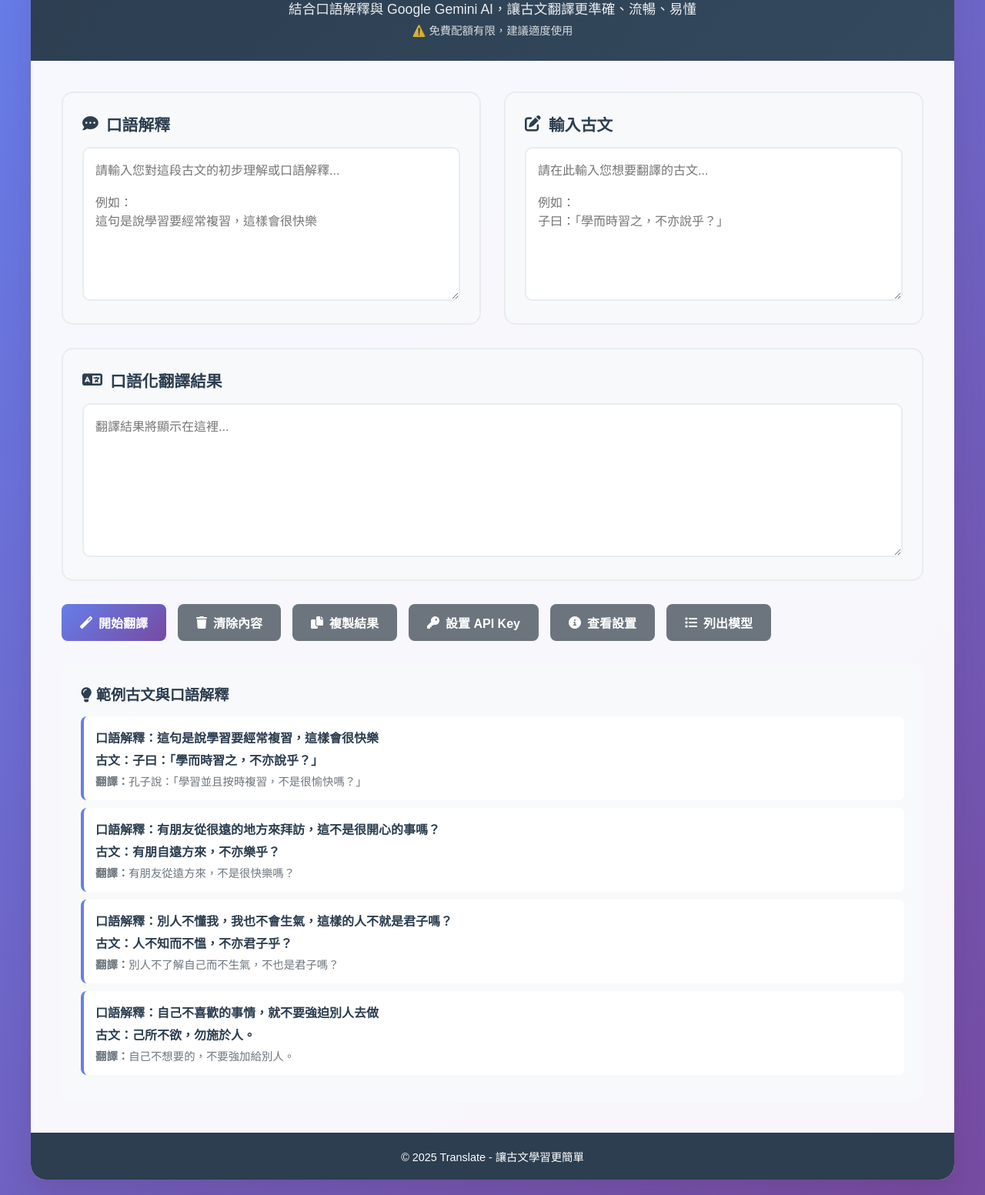
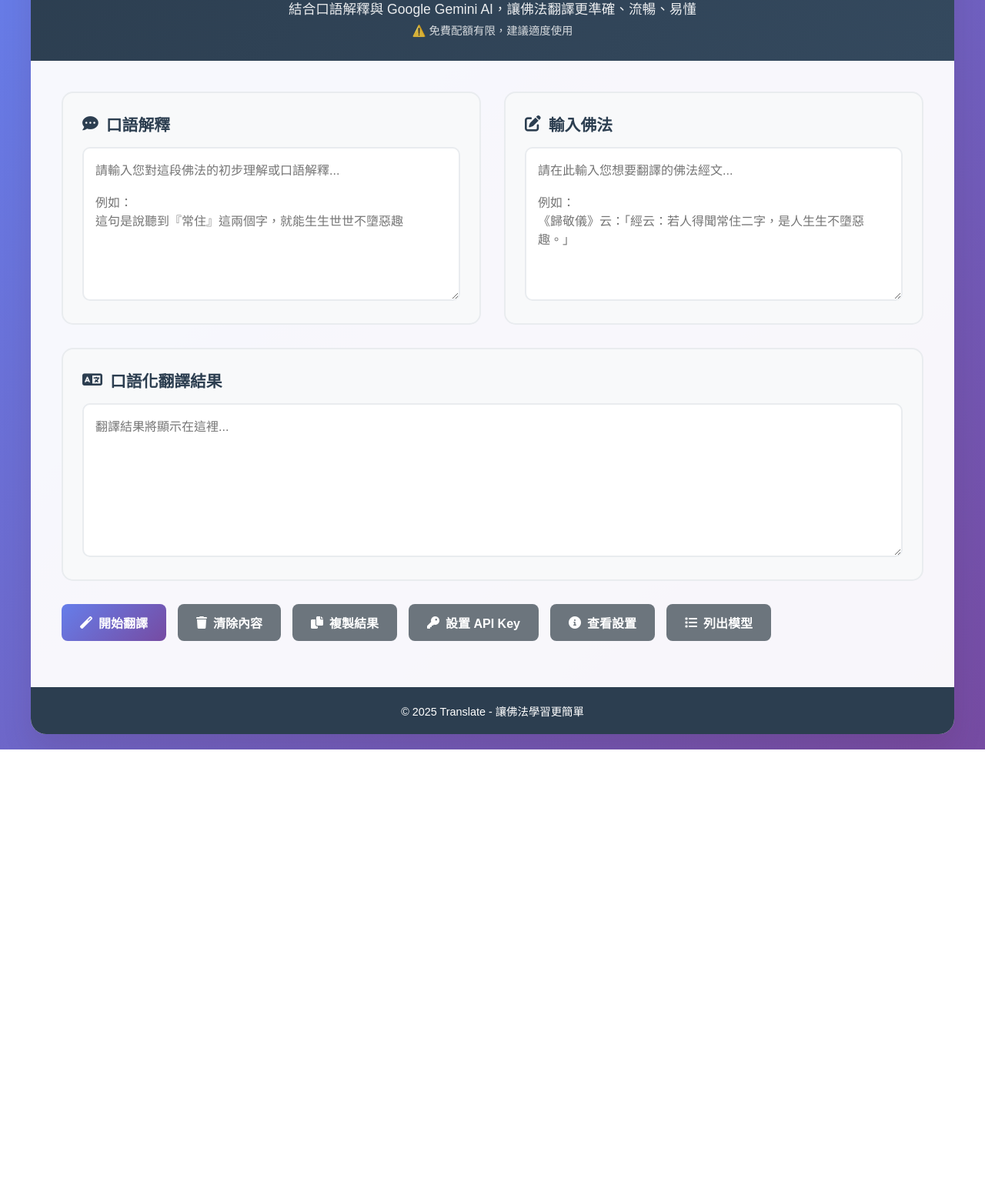
Before and after one commit to larmrim/2025_Translate, a plain HTML site: page index.html in a window 1280 px wide. Shown: the part 120-1673 px from the top of the page at 77% size. After the commit the page ends 1094 px from the top, so only its background shows below. Drawn offline with Linux system fonts and the light colour scheme.

Commit message:
Remove examples section and update terminology from ancient text to Buddhist teachings

```diff
--- a/index.html
+++ b/index.html
@@ -241,8 +241,8 @@
 <body>
     <div class="container">
         <div class="header">
-            <h1><i class="fas fa-scroll"></i> 古文翻譯 AI</h1>
-            <p>結合口語解釋與 Google Gemini AI，讓古文翻譯更準確、流暢、易懂</p>
+            <h1><i class="fas fa-scroll"></i> 佛法翻譯 AI</h1>
+            <p>結合口語解釋與 Google Gemini AI，讓佛法翻譯更準確、流暢、易懂</p>
             <p style="font-size: 0.9rem; opacity: 0.8; margin-top: 5px;">⚠️ 免費配額有限，建議適度使用</p>
         </div>
 
@@ -253,15 +253,15 @@
                         <i class="fas fa-comment-dots"></i>
                         口語解釋
                     </div>
-                    <textarea id="oralExplanation" class="textarea" placeholder="請輸入您對這段古文的初步理解或口語解釋...&#10;&#10;例如：&#10;這句是說學習要經常複習，這樣會很快樂"></textarea>
+                    <textarea id="oralExplanation" class="textarea" placeholder="請輸入您對這段佛法的初步理解或口語解釋...&#10;&#10;例如：&#10;這句是說聽到『常住』這兩個字，就能生生世世不墮惡趣"></textarea>
                 </div>
 
                 <div class="input-section">
                     <div class="section-title">
                         <i class="fas fa-edit"></i>
-                        輸入古文
+                        輸入佛法
                     </div>
-                    <textarea id="inputText" class="textarea" placeholder="請在此輸入您想要翻譯的古文...&#10;&#10;例如：&#10;子曰：「學而時習之，不亦說乎？」"></textarea>
+                    <textarea id="inputText" class="textarea" placeholder="請在此輸入您想要翻譯的佛法經文...&#10;&#10;例如：&#10;《歸敬儀》云：「經云：若人得聞常住二字，是人生生不墮惡趣。」"></textarea>
                 </div>
             </div>
 
@@ -293,67 +293,15 @@
                 <p>AI 正在翻譯中，請稍候...</p>
             </div>
 
-            <div class="examples">
-                <h3><i class="fas fa-lightbulb"></i> 範例古文與口語解釋</h3>
-                <div class="example-item" onclick="loadExample(0)">
-                    <div class="example-text"><strong>口語解釋：</strong>這句是說學習要經常複習，這樣會很快樂</div>
-                    <div class="example-text"><strong>古文：</strong>子曰：「學而時習之，不亦說乎？」</div>
-                    <div class="example-translation"><strong>翻譯：</strong>孔子說：「學習並且按時複習，不是很愉快嗎？」</div>
-                </div>
-                <div class="example-item" onclick="loadExample(1)">
-                    <div class="example-text"><strong>口語解釋：</strong>有朋友從很遠的地方來拜訪，這不是很開心的事嗎？</div>
-                    <div class="example-text"><strong>古文：</strong>有朋自遠方來，不亦樂乎？</div>
-                    <div class="example-translation"><strong>翻譯：</strong>有朋友從遠方來，不是很快樂嗎？</div>
-                </div>
-                <div class="example-item" onclick="loadExample(2)">
-                    <div class="example-text"><strong>口語解釋：</strong>別人不懂我，我也不會生氣，這樣的人不就是君子嗎？</div>
-                    <div class="example-text"><strong>古文：</strong>人不知而不慍，不亦君子乎？</div>
-                    <div class="example-translation"><strong>翻譯：</strong>別人不了解自己而不生氣，不也是君子嗎？</div>
-                </div>
-                <div class="example-item" onclick="loadExample(3)">
-                    <div class="example-text"><strong>口語解釋：</strong>自己不喜歡的事情，就不要強迫別人去做</div>
-                    <div class="example-text"><strong>古文：</strong>己所不欲，勿施於人。</div>
-                    <div class="example-translation"><strong>翻譯：</strong>自己不想要的，不要強加給別人。</div>
-                </div>
-            </div>
         </div>
 
         <div class="footer">
-            <p>&copy; 2025 Translate - 讓古文學習更簡單</p>
+            <p>&copy; 2025 Translate - 讓佛法學習更簡單</p>
         </div>
     </div>
 
     <script src="js/translator.js"></script>
     <script>
-        const examples = [
-            {
-                oralExplanation: "這句是說學習要經常複習，這樣會很快樂",
-                text: "子曰：「學而時習之，不亦說乎？」",
-                translation: "孔子說：「學習並且按時複習，不是很愉快嗎？」"
-            },
-            {
-                oralExplanation: "有朋友從很遠的地方來拜訪，這不是很開心的事嗎？",
-                text: "有朋自遠方來，不亦樂乎？",
-                translation: "有朋友從遠方來，不是很快樂嗎？"
-            },
-            {
-                oralExplanation: "別人不懂我，我也不會生氣，這樣的人不就是君子嗎？",
-                text: "人不知而不慍，不亦君子乎？",
-                translation: "別人不了解自己而不生氣，不也是君子嗎？"
-            },
-            {
-                oralExplanation: "自己不喜歡的事情，就不要強迫別人去做",
-                text: "己所不欲，勿施於人。",
-                translation: "自己不想要的，不要強加給別人。"
-            }
-        ];
-
-        function loadExample(index) {
-            const example = examples[index];
-            document.getElementById('oralExplanation').value = example.oralExplanation;
-            document.getElementById('inputText').value = example.text;
-            document.getElementById('outputText').value = example.translation;
-        }
 
         function clearContent() {
             document.getElementById('oralExplanation').value = '';
--- a/js/translator.js
+++ b/js/translator.js
@@ -48,9 +48,9 @@ class AncientTextTranslator {
                         },
                         {
                             role: 'user',
-                            content: `請翻譯以下古文：
+                            content: `請翻譯以下佛法：
 
-古文：${text}
+佛法：${text}
 ${oralExplanation ? `用戶的口語理解：${oralExplanation}` : ''}
 
 請提供口語化、準確、流暢、易懂的現代翻譯。`
@@ -199,7 +199,7 @@ ${oralExplanation ? `用戶的口語理解：${oralExplanation}` : ''}
                 body: JSON.stringify({
                     contents: [{
                         parts: [{
-                            text: `你是古文兼佛法的翻譯專家，將古代的佛學用語或文言文翻譯成現代口語化白話文。
+                            text: `你是佛法翻譯專家，將古代的佛學用語或文言文翻譯成現代口語化白話文。
 
 要求：
 1. 準確：忠實原文意思
@@ -217,9 +217,9 @@ ${oralExplanation ? `用戶的口語理解：${oralExplanation}` : ''}
 - 逐字/詞的翻譯
 - 不要使用任何 Markdown 格式符號（如 **、*、# 等）
 
-請翻譯以下古文：
+請翻譯以下佛法：
 
-古文：${text}
+佛法：${text}
 ${oralExplanation ? `參考佛學大師的口語化解釋：${oralExplanation}` : ''}
 
 請提供口語化、準確、流暢、易懂的現代翻譯。`
@@ -324,9 +324,9 @@ ${oralExplanation ? `參考佛學大師的口語化解釋：${oralExplanation}`
                         },
                         {
                             role: 'user',
-                            content: `請翻譯以下古文：
+                            content: `請翻譯以下佛法：
 
-古文：${text}
+佛法：${text}
 ${oralExplanation ? `用戶的口語理解：${oralExplanation}` : ''}
 
 請提供口語化、準確、流暢、易懂的現代翻譯。`
```
